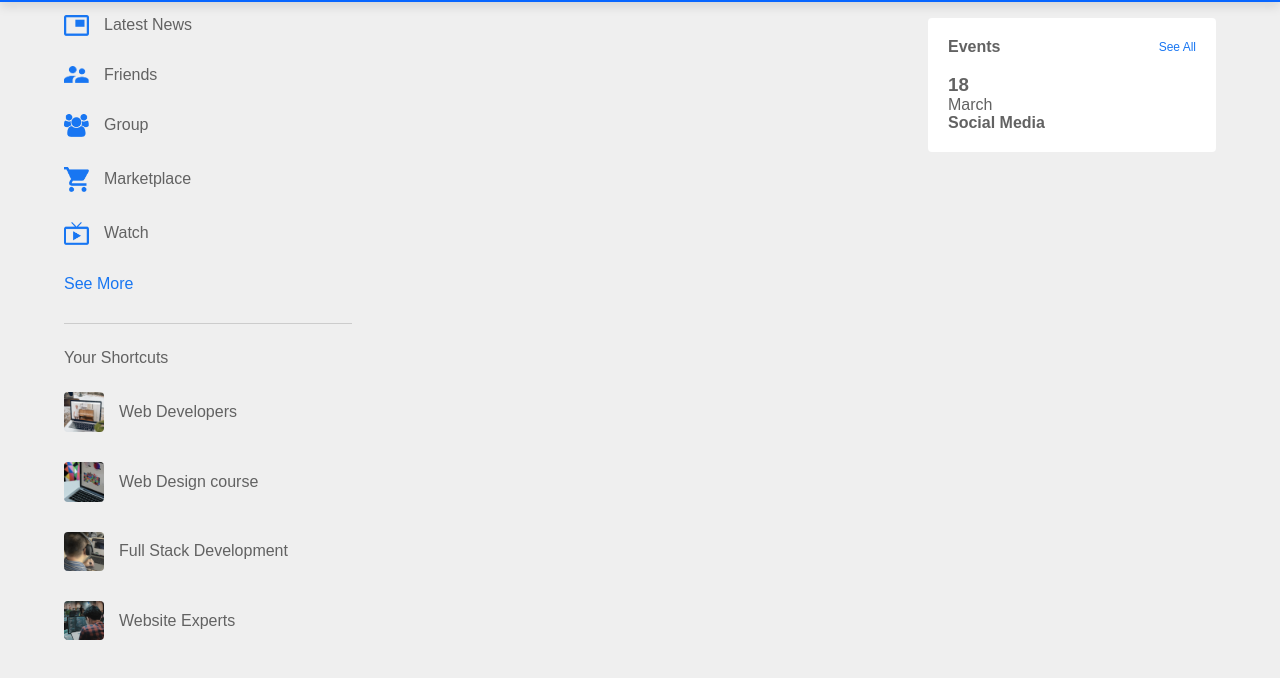
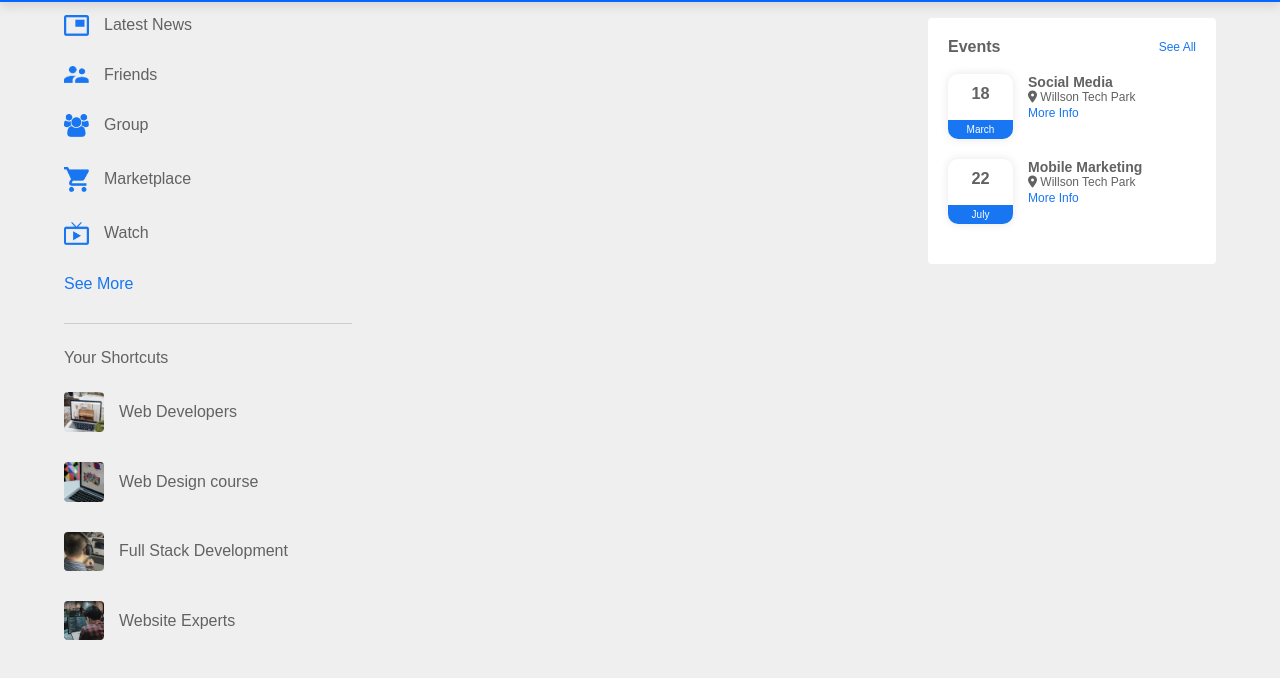
Before and after one commit to uzzal71/html-css-design, a plain HTML site: page socialbook/index.html in a window 1280 px wide. Shown: the part 52-730 px from the top of the page. Drawn offline with Linux system fonts and the light colour scheme.

Commit message:
right sidebar

```diff
--- a/socialbook/index.html
+++ b/socialbook/index.html
@@ -6,6 +6,7 @@
     <meta name="viewport" content="width=device-width, initial-scale=1.0">
     <title>SocialBook</title>
     <link rel="stylesheet" href="./style.css" />
+    <script src="https://kit.fontawesome.com/dfe4a5473b.js" crossorigin="anonymous"></script>
 </head>
 <body>
     <nav>
@@ -62,6 +63,19 @@
                 </div>
                 <div class="right-event">
                     <h4>Social Media</h4>
+                    <p><i class="fas fa-map-marker-alt"></i> Willson Tech Park</p>
+                    <a href="#">More Info</a>
+                </div>
+            </div>
+            <div class="event">
+                <div class="left-event">
+                    <h3>22</h3>
+                    <span>July</span>
+                </div>
+                <div class="right-event">
+                    <h4>Mobile Marketing</h4>
+                    <p><i class="fas fa-map-marker-alt"></i> Willson Tech Park</p>
+                    <a href="#">More Info</a>
                 </div>
             </div>
         </div>
--- a/socialbook/style.css
+++ b/socialbook/style.css
@@ -171,3 +171,42 @@ nav {
     color: #1876f2;
     font-size: 12px;
 }
+
+.event {
+    display: flex;
+    font-size: 14px;
+    margin-bottom: 20px;
+}
+
+.left-event {
+    border-radius: 10px;
+    height: 65px;
+    width: 65px;
+    margin-right: 15px;
+    padding-top: 10px;
+    text-align: center;
+    position: relative;
+    overflow: hidden;
+    box-shadow: 0 0 10px rgba(0, 0, 0, 0.1);
+}
+
+.event p {
+    font-size: 12px;
+}
+
+.event a {
+    font-size: 12px;
+    text-decoration: none;
+    color: #1876f2;
+}
+
+.left-event span {
+    position: absolute;
+    bottom: 0;
+    right: 0;
+    width: 100%;
+    background-color: #1876f2;
+    color: #fff;
+    font-size: 10px;
+    padding: 4px 0px;
+}
```
